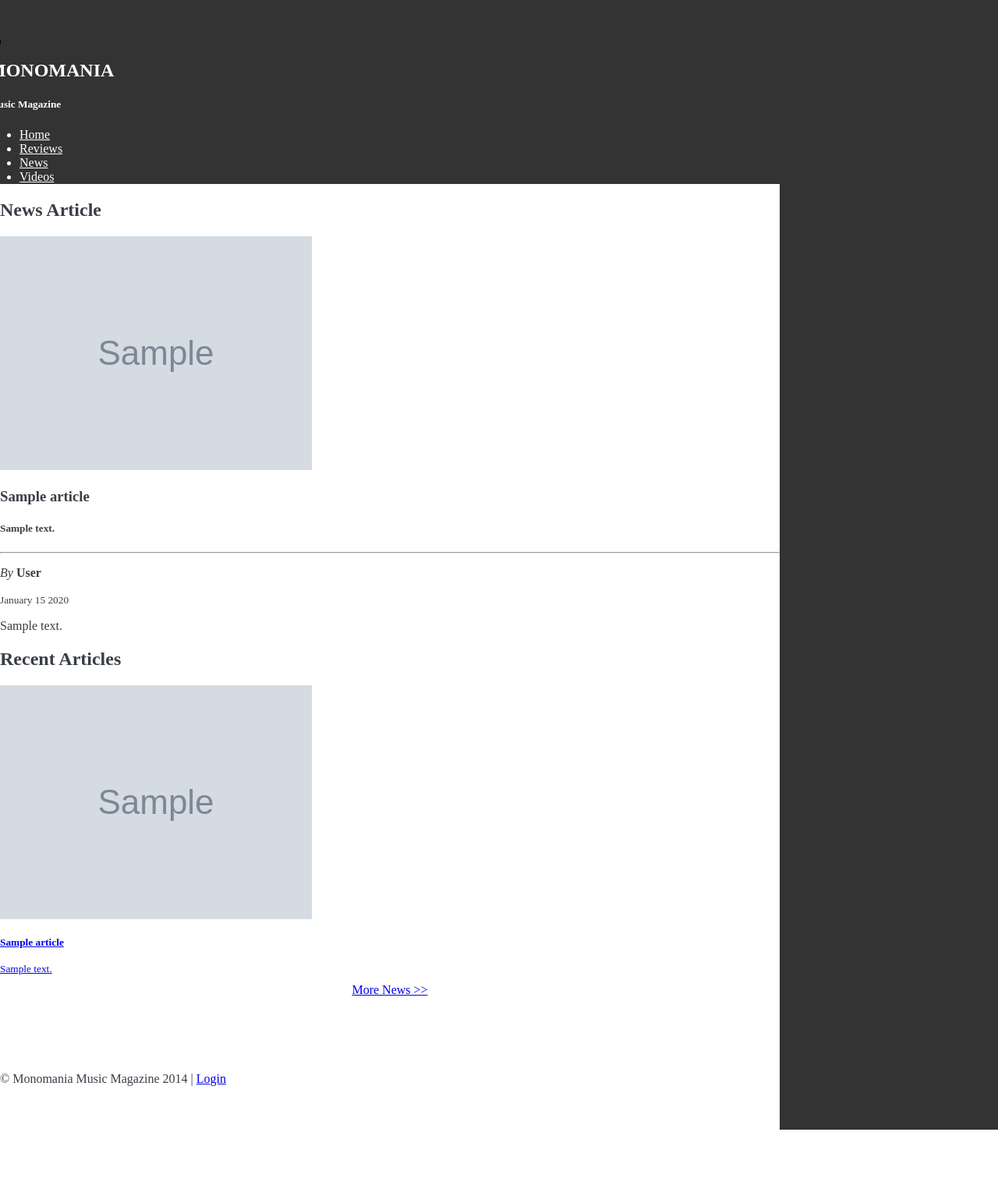
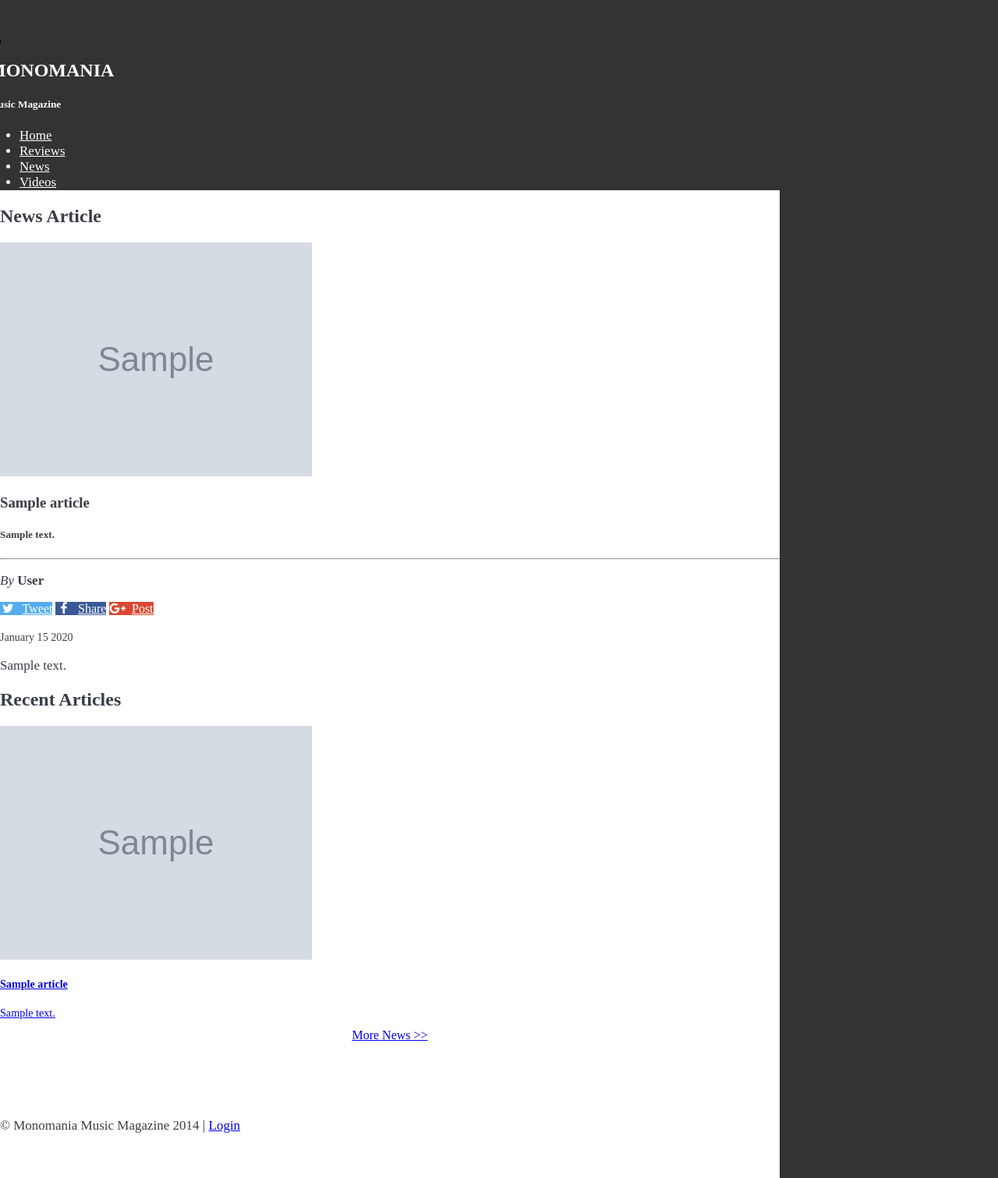
Before and after one commit to travcunn/monomaniamag, a Flask app: page /news/# in a window 1280 px wide. Shown: the whole page at 78% size. Before the commit the page ends 1449 px from the top, so only its background shows below. Run offline with Flask 2, Linux system fonts and the light colour scheme; tables that the repository leaves empty hold one stand-in row (values such as "Sample post"); grey boxes marked "Sample" are stand-in pictures; some libraries are stand-ins or nearby versions.

Commit message:
Added social features such as commenting and sharing

```diff
--- a/app/static/css/navbar.css
+++ b/app/static/css/navbar.css
@@ -224,3 +224,31 @@ a.panel-title:hover {
     width: 100%;
     height: 100%;
 }
+
+.btn.twitter {
+    background-color: #55acee;
+    color: #fff;
+    border: none;
+}
+.btn.facebook {
+    background-color: #3b5998;
+    color: #fff;
+    border: none;
+}
+.btn.googleplus {
+    background-color: #d94834;
+    color: #fff;
+    border: none;
+}
+.twitter .badge, .facebook .badge, .googleplus .badge {
+    font-weight: normal;
+    background-color: #fff;
+    color: gray;
+}
+li,p {
+    font-size: 17px;
+    font-weight: 300;
+}
+.fa {
+    margin-right: 8px;
+}
--- a/app/templates/layout.html
+++ b/app/templates/layout.html
@@ -11,16 +11,15 @@
 
     <!-- Bootstrap core CSS -->
     <link rel="stylesheet" href="/static/css/bootstrap-base.css">
+    <link rel="stylesheet" href="http://netdna.bootstrapcdn.com/font-awesome/4.0.3/css/font-awesome.css">
 
     {% if g.user != None and g.user.is_authenticated() %}
-    <link rel="stylesheet" href="http://netdna.bootstrapcdn.com/font-awesome/4.0.3/css/font-awesome.css">
     <link rel="stylesheet" type="text/css" href="/static/css/bootstrap3-wysihtml5.min.css">
     {% endif %}
 
     <!-- Custom styles for this template -->
     <link href="/static/css/navbar.css" rel="stylesheet">
     <link href="/static/css/stories.css" rel="stylesheet">
-    <link href="/static/css/breadcrumbs.css" rel="stylesheet">
 
     <script src="https://ajax.googleapis.com/ajax/libs/jquery/1.11.0/jquery.min.js"></script>
     <script src="/static/js/bootstrap.min.js"></script>
--- a/app/templates/news-article.html
+++ b/app/templates/news-article.html
@@ -76,9 +76,19 @@
             </div>
         </div>
         <hr>
-        <div class="row">
+         <div class="row">
             <div class="col-sm-12">
-                <p><em>By</em> <strong>{{ article.author.realname }}</strong></p>
+                <div class="row">
+                    <div class="col-lg-6">
+                        <p><em>By</em> <strong>{{ article.author.realname }}</strong></p>
+                    </div>
+                    <div class="col-lg-6" id="sharedcount">
+                        <a href="https://twitter.com/intent/tweet?&related=monomaniamag&url=http://monomaniamag.com{{ url_for('single_news_article', article_url=article.url) }}&text={{ article.page_title }}&" class="btn btn-default twitter" target="_blank"><i class="fa fa-twitter fa-fw"></i>Tweet<span class="badge" id="tweets"></span></a>
+                    <a href="https://www.facebook.com/sharer/sharer.php?u=http://monomaniamag.com{{ url_for('single_news_article', article_url=article.url) }}" class="btn btn-default facebook" target="_blank"><i class="fa fa-facebook fa-fw"></i>Share<span class="badge" id="likes"></span></a>
+                    <a href="https://plus.google.com/share?url=http://monomaniamag.com{{ url_for('single_news_article', article_url=article.url) }}" onclick="javascript:window.open(this.href,
+                    '', 'menubar=no,toolbar=no,resizable=yes,scrollbars=yes,height=600,width=600');return false;" class="btn btn-default googleplus" target="_blank"><i class="fa fa-google-plus fa-fw"></i>Post <span class="badge" id="plusones"></span></a>
+                     </div>
+                </div>
                 <p><small>{{ momentjs(article.pub_date).format('LL') }}</small></p>
                 <p>{{ article.content|safe }}</p>
             </div>
```
Also changed, not shown: app/templates/album-review.html (+11 -1 lines), app/templates/artist-review.html (+12 -2 lines), app/templates/track-review.html (+12 -2 lines).
